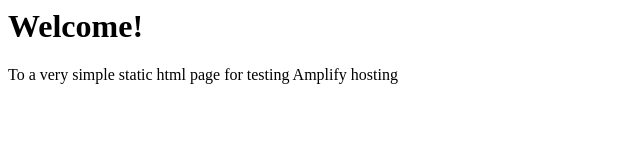
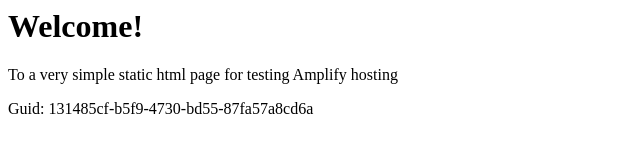
Before and after one commit to aws-aemilia-icn/Github-PR-Commit-Integration-Test-DoNotTouch-Gith-OKSLNVO2-v1-prod-ap-northeast-2, a website: page src/index.html in a window 1280 px wide. Shown: the whole page, without its empty margins (0-640 px from the left). Drawn offline with Linux system fonts and the light colour scheme.

Commit message:
commit from integ tests

```diff
--- a/src/index.html
+++ b/src/index.html
@@ -1,3 +1,5 @@
+
+
 <html lang="en">
 
 <head>
@@ -10,6 +12,6 @@
 <body>
     <h1>Welcome!</h1>
     <p>To a very simple static html page for testing Amplify hosting</p>
-</body>
+    <p>Guid: 131485cf-b5f9-4730-bd55-87fa57a8cd6a</p></body>
 
 </html>
```
